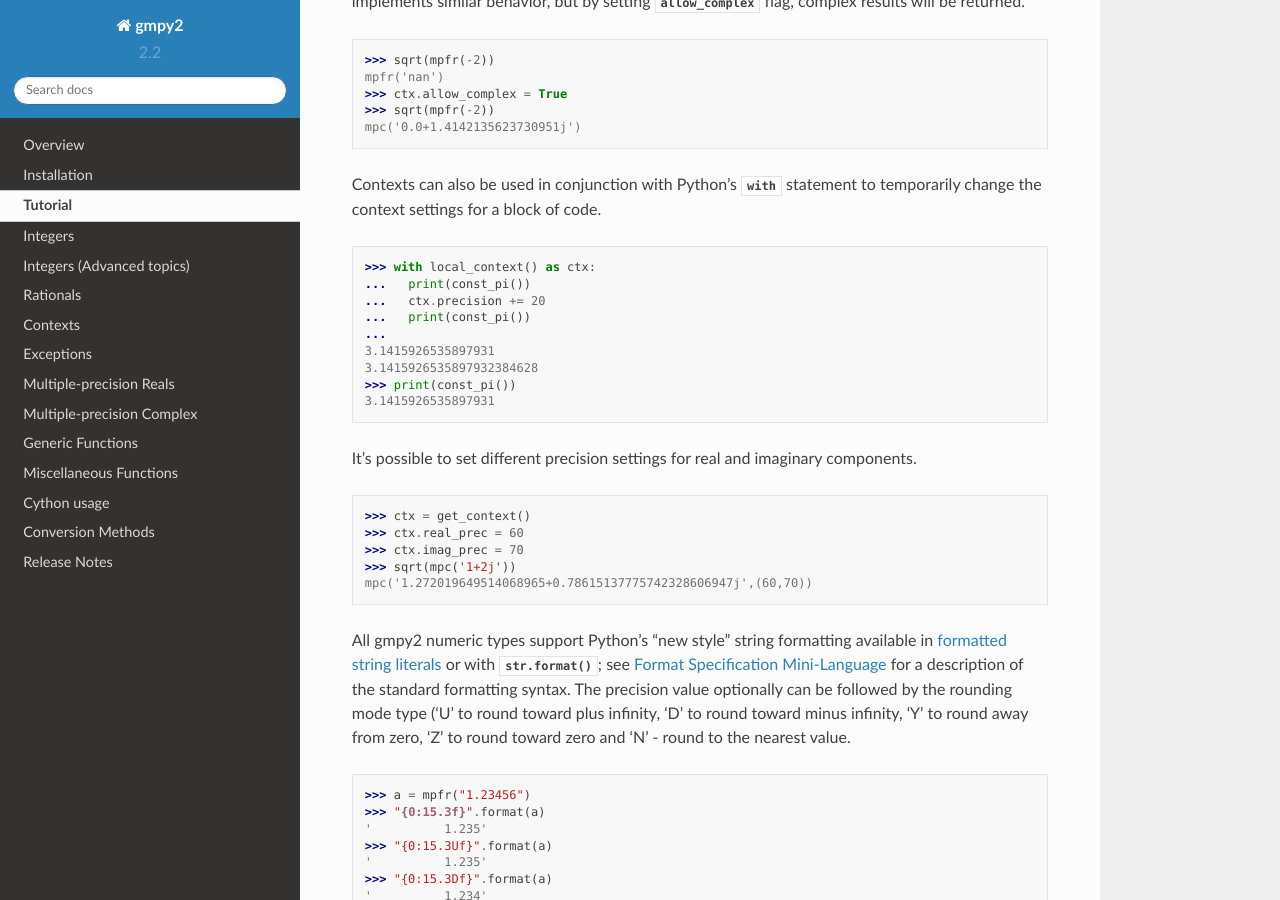
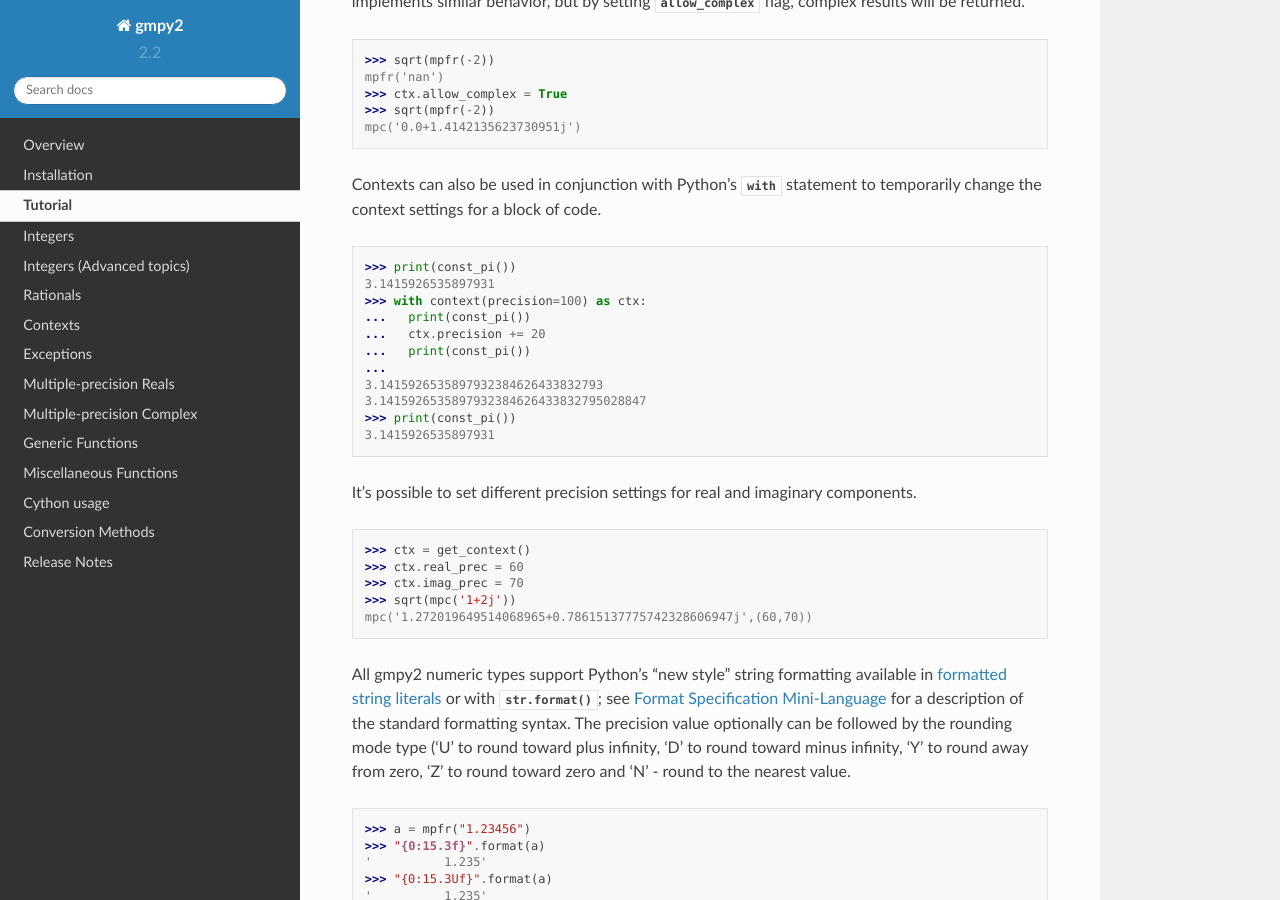
Before and after one commit to aleaxit/gmpy, a Sphinx documentation site: the page built from docs/tutorial.rst, in a window 1280 px wide and 900 px high, scrolled down 1989 px. Built offline with Sphinx 7.4.7 and the Read the Docs theme 2.0.0, drawn with Linux system fonts in a browser that asks for light colours; formulas are drawn with MathJax 3; the version number is read from the project's files by our own code.

Commit message:
Use context() instead of local_context() in the tutorial

```diff
--- a/docs/tutorial.rst
+++ b/docs/tutorial.rst
@@ -122,13 +122,15 @@
 
 .. doctest::
 
-    >>> with local_context() as ctx:
+    >>> print(const_pi())
+    3.1415926535897931
+    >>> with context(precision=100) as ctx:
     ...   print(const_pi())
     ...   ctx.precision += 20
     ...   print(const_pi())
     ...
-    3.1415926535897931
-    3.1415926535897932384628
+    3.1415926535897932384626433832793
+    3.1415926535897932384626433832795028847
     >>> print(const_pi())
     3.1415926535897931
 
```
